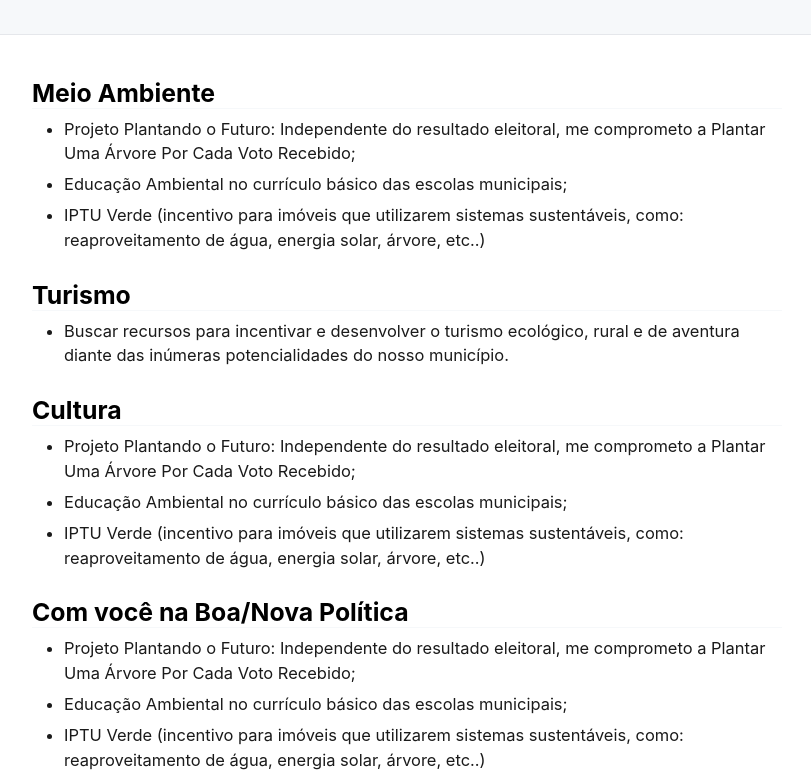
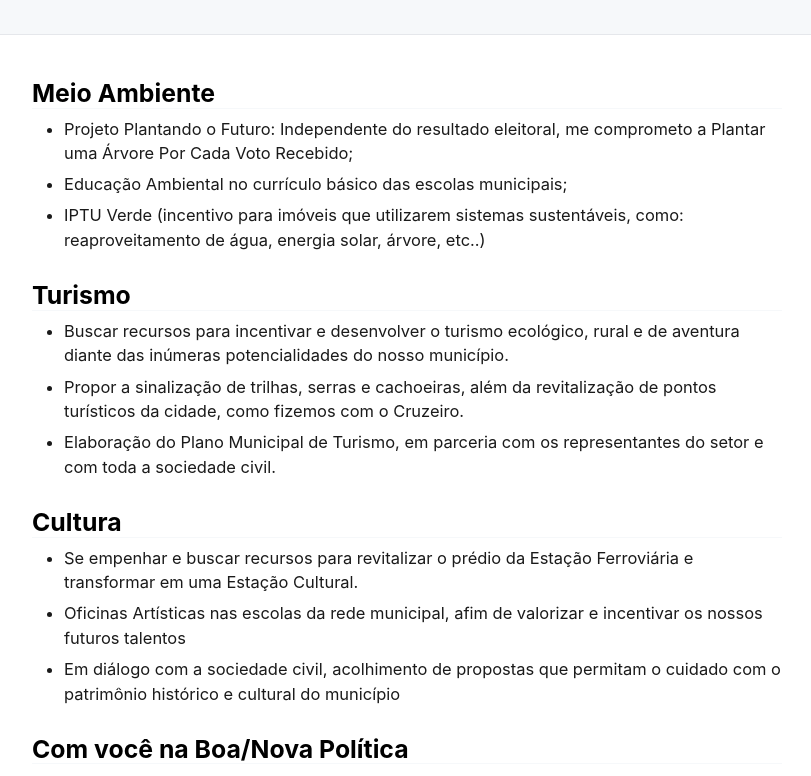
Before and after one commit to Moreth768/social-midia, a plain HTML site: page index.html in a window 1280 px wide. Shown: the part 129-905 px from the top of the page, without its empty margins (233-1044 px from the left). Drawn offline with Linux system fonts and the light colour scheme.

Commit message:
add: plano de governo

```diff
--- a/index.html
+++ b/index.html
@@ -53,14 +53,14 @@
 
             <h3> Cultura </h3>
             <ul>
-                <li v-for="l in meio_ambiente">
+                <li v-for="l in cultura">
                     {{ l.item }}
                 </li>
             </ul>
 
             <h3> Com você na Boa/Nova Política </h3>
             <ul>
-                <li v-for="l in meio_ambiente">
+                <li v-for="l in comvc">
                     {{ l.item }}
                 </li>
             </ul>
--- a/static/js/index.js
+++ b/static/js/index.js
@@ -14,12 +14,24 @@ const plano_governo = {
   data() {
     return {
       meio_ambiente: [
-        { item: "Projeto Plantando o Futuro: Independente do resultado eleitoral, me comprometo a Plantar Uma Árvore Por Cada Voto Recebido;" },
+        { item: "Projeto Plantando o Futuro: Independente do resultado eleitoral, me comprometo a Plantar uma Árvore Por Cada Voto Recebido;" },
         { item: "Educação Ambiental no currículo básico das escolas municipais;"},
         { item: "IPTU Verde (incentivo para imóveis que utilizarem sistemas sustentáveis, como: reaproveitamento de água, energia solar, árvore, etc..) "}
       ],
       turismo: [
-        { item: "Buscar recursos para incentivar e desenvolver o turismo ecológico, rural e de aventura diante das inúmeras potencialidades do nosso município."}
+        { item: "Buscar recursos para incentivar e desenvolver o turismo ecológico, rural e de aventura diante das inúmeras potencialidades do nosso município."},
+        { item: "Propor a sinalização de trilhas, serras e cachoeiras, além da revitalização de pontos turísticos da cidade, como fizemos com o Cruzeiro."},
+        { item: "Elaboração do Plano Municipal de Turismo, em parceria com os representantes do setor e com toda a sociedade civil."}
+      ],
+      cultura : [
+        { item: "Se empenhar e buscar recursos para revitalizar o prédio da Estação Ferroviária  e transformar em uma Estação Cultural."},
+        { item: "Oficinas Artísticas nas escolas da rede municipal, afim de valorizar e incentivar os nossos futuros talentos"},
+        { item: "Em diálogo com a sociedade civil, acolhimento de propostas que permitam o cuidado com o patrimônio histórico e cultural do município"}
+      ],
+      comvc : [
+        { item: "Aplicativo Nosso Mandato, uma plataforma totalmente nova, onde você poderá notificar problemas, encaminhar sugestões, além de poder votar em todos os projetos que estarão em pauta na Câmara Municipal."},
+        { item: "Gabinete Intinerante, percorrer todos os bairros e distritos, ouvindo a população e prestando contas do mandato;"},
+        { item: "Criação do Parlamento Juvenil e incentivar a formação cidadã nas escolas."}
       ]
     }
   }
```
